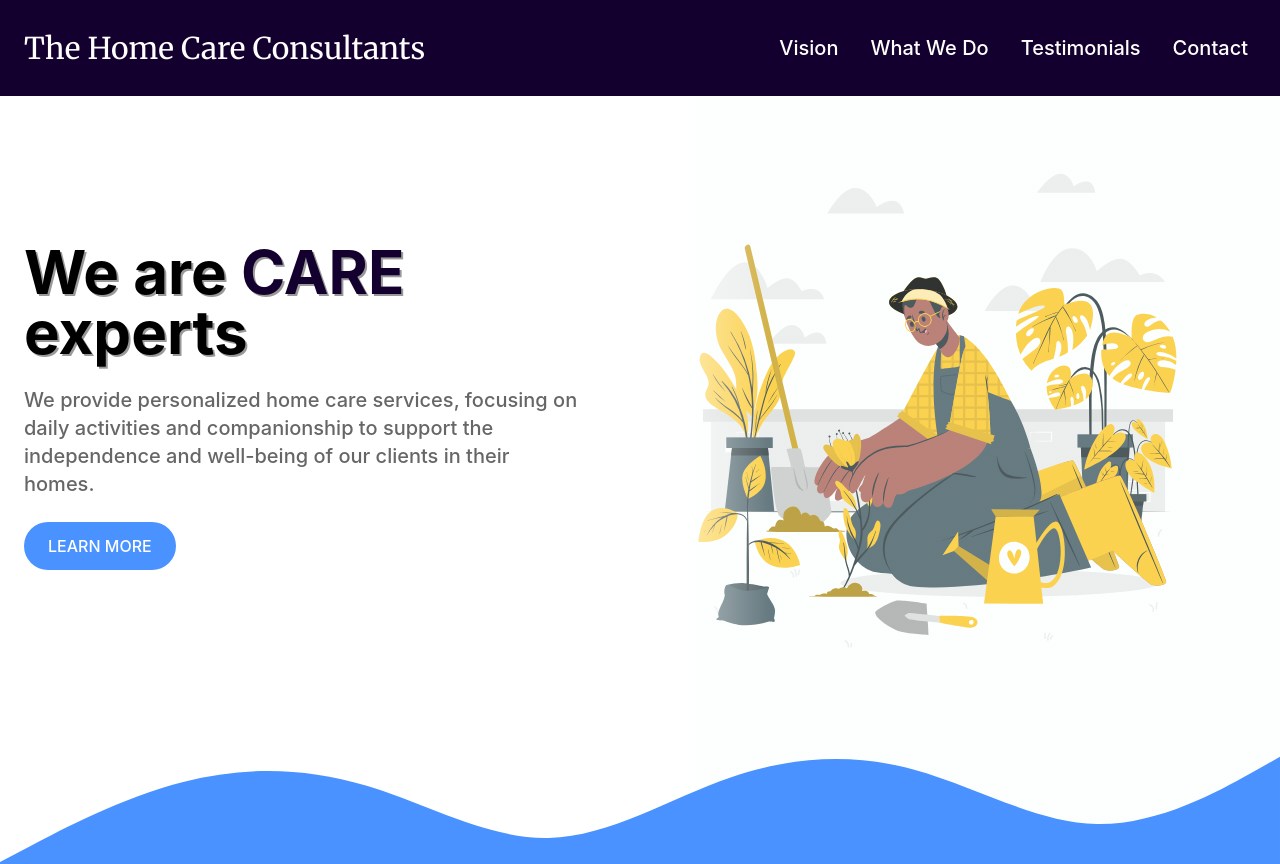
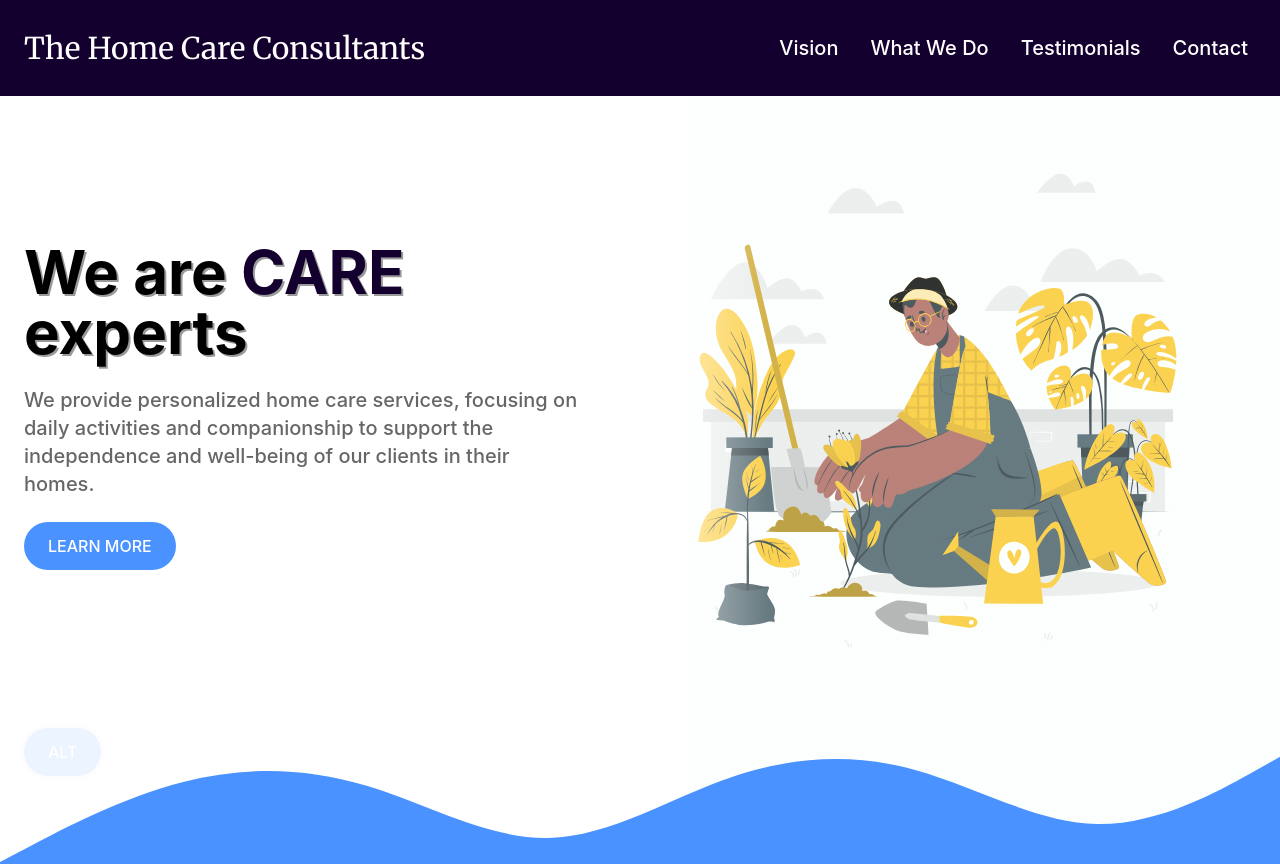
Before and after one commit to joooons/home-care, a React (Vite) app: page / in a window 1280 px wide. Shown: the top 864 px of the page. Built offline with nearby package versions, Linux system fonts and the light colour scheme.

Commit message:
Add fixed button to nav to /alt

```diff
--- /dev/null
+++ b/src/components/MiniOptions.tsx
@@ -0,0 +1,15 @@
+import { Link } from "react-router-dom"
+
+export default function MiniOptions() {
+  return (
+    <>
+      <div className="fixed bottom-0 left-0 m-5">
+        <Link to="/alt">
+          <button className="focus-visible cursor-pointer rounded-full border-4 bg-prime px-6 py-3 font-medium text-light opacity-10 transition hover:opacity-100">
+            ALT
+          </button>
+        </Link>
+      </div>
+    </>
+  )
+}
--- a/src/pages/HomePage.tsx
+++ b/src/pages/HomePage.tsx
@@ -5,6 +5,7 @@ import WhatWeDo from "../components/WhatWeDo"
 import Testimonials from "../components/Testimonials"
 import Contact from "../components/Contact"
 import Footer from "../components/Footer"
+import MiniOptions from "../components/MiniOptions"
 
 export default function HomePage() {
   return (
@@ -12,7 +13,6 @@ export default function HomePage() {
       <header>
         <NavBar></NavBar>
       </header>
-
       <main>
         <Hero></Hero>
         <Vision></Vision>
@@ -20,8 +20,8 @@ export default function HomePage() {
         <Testimonials></Testimonials>
         <Contact></Contact>
       </main>
-
       <Footer></Footer>
+      <MiniOptions></MiniOptions>
     </>
   )
 }
```
